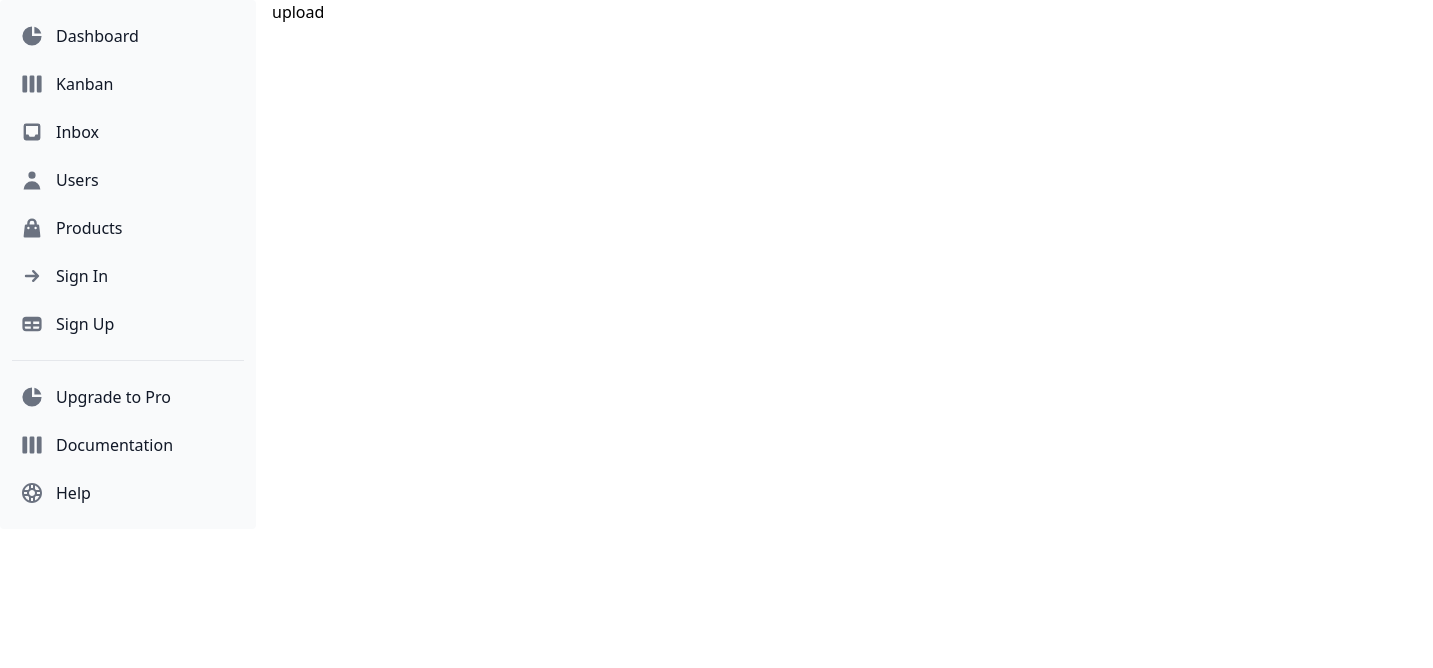
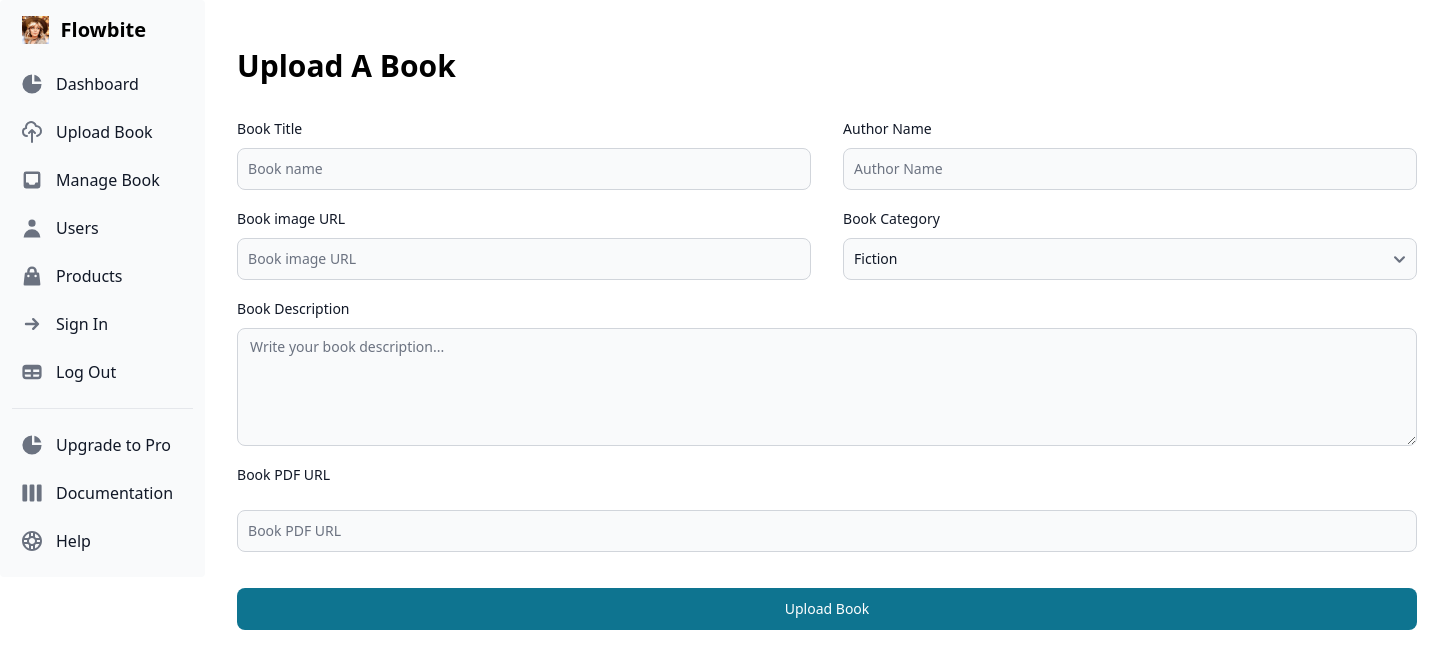
Before and after one commit to jahid-hasan-babu/MERN_FULLSTACK_PROJECT, a React (Vite) app in the folder Books/client/: page /admin/dashboard/upload in a window 1280 px wide. Shown: the top 668 px of the page, 1433 px wide, since content can reach past the window. Built offline with nearby package versions, Linux system fonts and the light colour scheme.

Commit message:
upload-form-done

```diff
--- a/Books/client/src/dashboard/EditBooks.jsx
+++ b/Books/client/src/dashboard/EditBooks.jsx
@@ -1,7 +1,7 @@
 import React from "react";
 
 const EditBooks = () => {
-  return <div>e</div>;
+  return <div>Jahid</div>;
 };
 
 export default EditBooks;
--- a/Books/client/src/dashboard/SideBar.jsx
+++ b/Books/client/src/dashboard/SideBar.jsx
@@ -5,25 +5,33 @@
   HiArrowSmRight,
   HiChartPie,
   HiInbox,
+  HiOutlineCloudUpload,
   HiShoppingBag,
   HiTable,
   HiUser,
   HiViewBoards,
 } from "react-icons/hi";
+import userImg from "../assets/profile.jpg";
 
 const SideBar = () => {
   return (
     <Sidebar aria-label="Sidebar with content separator example">
+      <Sidebar.Logo href="#" img={userImg} imgAlt="Flowbite logo">
+        Flowbite
+      </Sidebar.Logo>
       <Sidebar.Items>
         <Sidebar.ItemGroup>
-          <Sidebar.Item href="#" icon={HiChartPie}>
+          <Sidebar.Item href="/admin/dashboard" icon={HiChartPie}>
             Dashboard
           </Sidebar.Item>
-          <Sidebar.Item href="#" icon={HiViewBoards}>
-            Kanban
+          <Sidebar.Item
+            href="/admin/dashboard/upload"
+            icon={HiOutlineCloudUpload}
+          >
+            Upload Book
           </Sidebar.Item>
-          <Sidebar.Item href="#" icon={HiInbox}>
-            Inbox
+          <Sidebar.Item href="/admin/dashboard/manage" icon={HiInbox}>
+            Manage Book
           </Sidebar.Item>
           <Sidebar.Item href="#" icon={HiUser}>
             Users
@@ -31,11 +39,11 @@
           <Sidebar.Item href="#" icon={HiShoppingBag}>
             Products
           </Sidebar.Item>
-          <Sidebar.Item href="#" icon={HiArrowSmRight}>
+          <Sidebar.Item href="/login" icon={HiArrowSmRight}>
             Sign In
           </Sidebar.Item>
-          <Sidebar.Item href="#" icon={HiTable}>
-            Sign Up
+          <Sidebar.Item href="/logout" icon={HiTable}>
+            Log Out
           </Sidebar.Item>
         </Sidebar.ItemGroup>
         <Sidebar.ItemGroup>
--- a/Books/client/src/dashboard/UploadBook.jsx
+++ b/Books/client/src/dashboard/UploadBook.jsx
@@ -1,9 +1,167 @@
-import React from "react";
+import React, { useState } from "react";
+import { Button, Label, Select, Textarea, TextInput } from "flowbite-react";
 
 const UploadBook = () => {
+  const bookCategories = [
+    "Fiction",
+    "Non-Fiction",
+    "Mistery",
+    "Programming",
+    "Science- Fiction",
+    "Fantasy",
+    "Horror",
+    "Bibliography",
+    "Autobiography",
+    "History",
+    "Self-help",
+    "Memoir",
+    "Business",
+    "Children Books",
+    "Travel",
+    "Religion",
+    "Art and Design",
+  ];
+
+  const [selectedBookCategory, setSelectedBookCategory] = useState(
+    bookCategories[0]
+  );
+  const handleChangeSelectedValue = (event) => {
+    // console.log(event.target.value);
+    setSelectedBookCategory(event.target.value);
+  };
+
+  // handle book submission
+  const handleBookSubmit = (event) => {
+    event.preventDefault();
+    const form = event.target;
+    const bookTitle = form.bookTitle.value;
+    const authorName = form.authorName.value;
+    const imageURL = form.imageURL.value;
+    const category = form.category.value;
+    const bookDescription = form.bookDescription.value;
+    const bookPDFURL = form.bookPDFURL.value;
+    const bookObj = {
+      bookTitle,
+      authorName,
+      imageURL,
+      category,
+      bookDescription,
+      bookPDFURL,
+    };
+    fetch("http://localhost:8000/api/v1/upload-book", {
+      method: "POST",
+      headers: {
+        "Content-type": "application/json",
+      },
+      body: JSON.stringify(bookObj),
+    })
+      .then((res) => res.json())
+      .then((data) => {
+        alert("Book uploaded successfully!!!");
+      });
+  };
+
   return (
-    <div>
-      <h2>upload</h2>
+    <div className="px-4 my-12">
+      <h2 className="mb-8 text-3xl font-bold">Upload A Book</h2>
+
+      <form
+        onSubmit={handleBookSubmit}
+        className="flex lg:w-[1180px] flex-col flex-wrap gap-4"
+      >
+        {/* first row  */}
+        <div className="flex gap-8">
+          <div className="lg:w-1/2">
+            <div className="mb-2 block">
+              <Label htmlFor="bookTitle" value="Book Title" />
+            </div>
+            <TextInput
+              id="bookTitle"
+              name="bookTitle"
+              type="text"
+              placeholder="Book name"
+              required
+            />
+          </div>
+          <div className="lg:w-1/2">
+            <div className="mb-2 block ">
+              <Label htmlFor="authorName" value="Author Name" />
+            </div>
+            <TextInput
+              id="authorName"
+              name="authorName"
+              type="text"
+              placeholder="Author Name"
+              required
+            />
+          </div>
+        </div>
+        {/* second row  */}
+        <div className="flex gap-8">
+          <div className="lg:w-1/2">
+            <div className="mb-2 block">
+              <Label htmlFor="imageURL" value="Book image URL" />
+            </div>
+            <TextInput
+              id="imageURL"
+              name="imageURL"
+              type="text"
+              placeholder="Book image URL"
+              required
+            />
+          </div>
+          {/* category  */}
+          <div className="lg:w-1/2">
+            <div className="mb-2 block">
+              <Label htmlFor="inputState" value="Book Category" />
+            </div>
+            <Select
+              id="inputState"
+              name="category"
+              className="w-full rounded"
+              value={selectedBookCategory}
+              onChange={handleChangeSelectedValue}
+            >
+              {bookCategories.map((option) => (
+                <option key={option} value={option}>
+                  {option}
+                </option>
+              ))}
+            </Select>
+          </div>
+        </div>
+        {/* description  */}
+        <div>
+          <div className="mb-2 block">
+            <Label htmlFor="bookDescription" value="Book Description" />
+          </div>
+          <Textarea
+            id="bookDescription"
+            name="bookDescription"
+            type="text"
+            placeholder="Write your book description..."
+            className="w-full"
+            required
+            rows={5}
+          />
+        </div>
+        {/* book pdf link  */}
+
+        <div className="mb-2 block">
+          <Label htmlFor="bookPDFURL" value="Book PDF URL" />
+        </div>
+        <TextInput
+          id="bookPDFURL"
+          name="bookPDFURL"
+          type="text"
+          placeholder="Book PDF URL"
+          required
+        />
+
+        <Button type="submit" className="mt-5">
+          Upload Book
+        </Button>
+      </form>
     </div>
   );
 };
--- a/Books/client/src/home/OtherBooks.jsx
+++ b/Books/client/src/home/OtherBooks.jsx
@@ -6,7 +6,7 @@
   useEffect(() => {
     fetch("http://localhost:8000/api/v1/all-book")
       .then((res) => res.json())
-      .then((data) => setBooks(data.data.slice(4, 8)));
+      .then((data) => setBooks(data.data.slice(8, 18)));
   }, []);
   return (
     <div>
```
